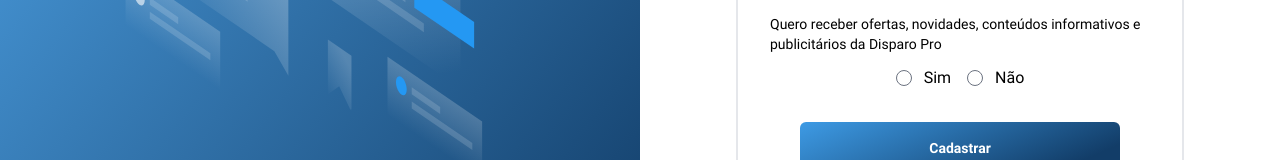
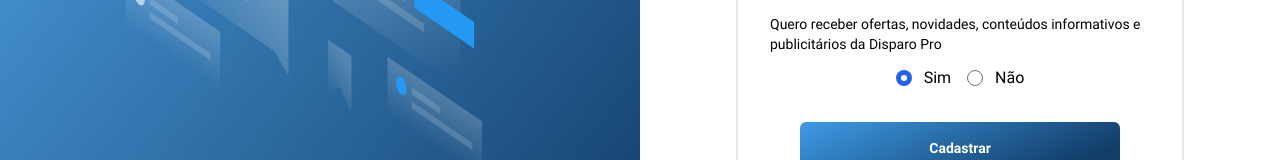
Before and after one commit to renatodaltiba/brasilfone_telecom_challenge, a Next.js app in the folder client/: page /register in a window 1280 px wide. Shown: the part 504-664 px from the top of the page. Built offline with nearby package versions, Linux system fonts and the light colour scheme.

Commit message:
refact: Adding default title to pages

```diff
--- a/client/src/pages/register.tsx
+++ b/client/src/pages/register.tsx
@@ -15,7 +15,6 @@ import countryDDI from 'utils/countryDDI'
 
 export default function Register() {
   const [country, setCountry] = useState(countryDDI[0])
-  const [offers, setOffers] = useState(false)
   const {
     register,
     handleSubmit,
@@ -26,7 +25,6 @@ export default function Register() {
   })
 
   const onSubmit = handleSubmit((data) => console.log(data))
-  console.log(errors)
 
   return (
     <Form>
@@ -158,13 +156,14 @@ export default function Register() {
             <Controller
               name="acceptOffers"
               control={control}
-              defaultValue=""
+              defaultValue={true}
               render={({ field: { onChange } }) => (
                 <div className="mt-3 flex flex-row gap-4">
                   <label className="flex items-center gap-3">
                     <input
                       type="radio"
                       name="acceptOffers"
+                      defaultChecked
                       value="true"
                       onChange={() => {
                         onChange(true)
@@ -189,7 +188,7 @@ export default function Register() {
           </fieldset>
 
           {Object.values(errors)
-            .slice(0, 3)
+            .slice(0, 1)
             .map((error: FieldError) => {
               return <ErrorMessage message={error.message!} />
             })}
--- a/client/src/templates/Form/index.tsx
+++ b/client/src/templates/Form/index.tsx
@@ -1,11 +1,17 @@
 import { Illustration } from 'components/Illustration'
 import { Logo } from 'components/Logo'
+import Head from 'next/head'
 
 interface FormProps {
   children: React.ReactNode
+  titlePage?: string
 }
 
-export const Form = ({ children }: FormProps) => (
+export const Form = ({ children, titlePage = 'Disparo PRO' }: FormProps) => (
+  <>
+    <Head>
+      <title>{titlePage}</title>
+    </Head>
     <section className="relative flex bg-gradient-to-br from-[#3AA3F5DB] to-[#123D68] lg:bg-white lg:from-[white] lg:to-[white]">
       <header className="absolute top-8 flex w-full justify-center lg:left-0 lg:justify-start lg:pl-7">
         <Logo />
@@ -19,4 +25,5 @@ export const Form = ({ children }: FormProps) => (
         </div>
       </div>
     </section>
+  </>
 )
```
Lines whose indentation alone changed are shown as unchanged.
